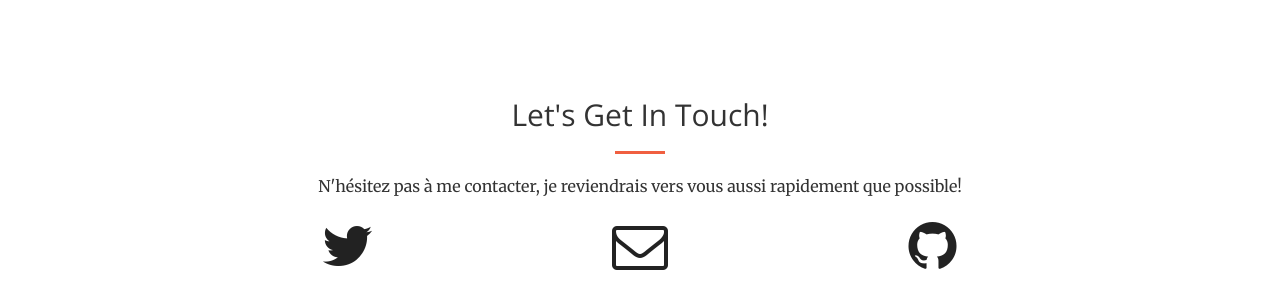
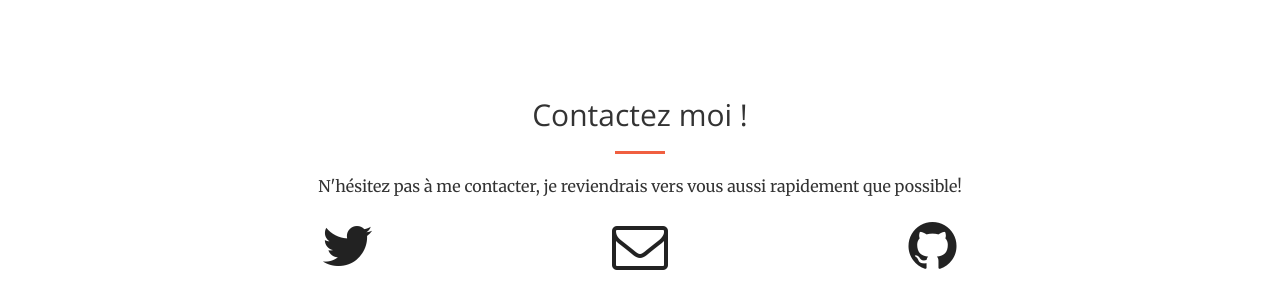
Before and after one commit to vBeauzee/vbeauzee.github.io, a Jekyll site: the page built from index.html, in a window 1280 px wide and 900 px high, scrolled down 1730 px. Shown: the part 506-799 px from the top of the window. Built offline with Jekyll 4.4.1, drawn with Linux system fonts in a browser that asks for light colours.

Commit message:
Update contact.html

```diff
--- a/_includes/contact.html
+++ b/_includes/contact.html
@@ -2,7 +2,7 @@
     <div class="container">
         <div class="row">
             <div class="col-lg-8 col-lg-offset-2 text-center">
-                <h2 class="section-heading">Let's Get In Touch!</h2>
+                <h2 class="section-heading">Contactez moi !</h2>
                 <hr class="primary">
                 <p>N'hésitez pas à me contacter, je reviendrais vers vous aussi rapidement que possible!</p>
             </div>
```
